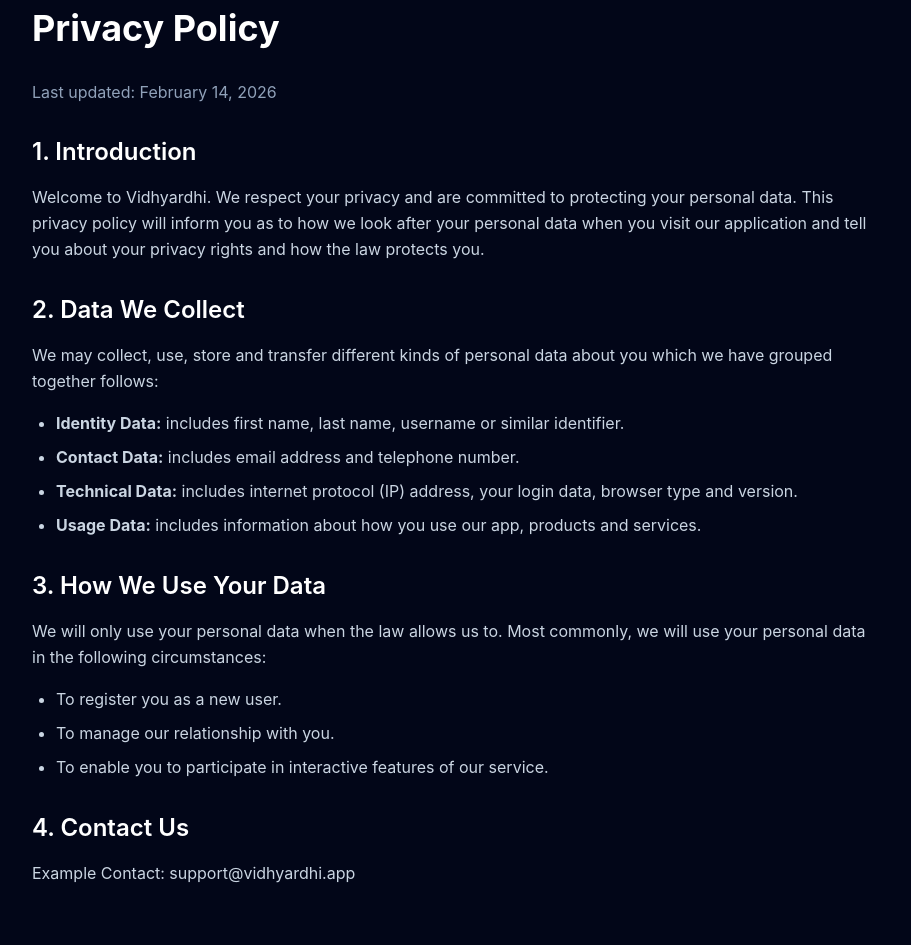
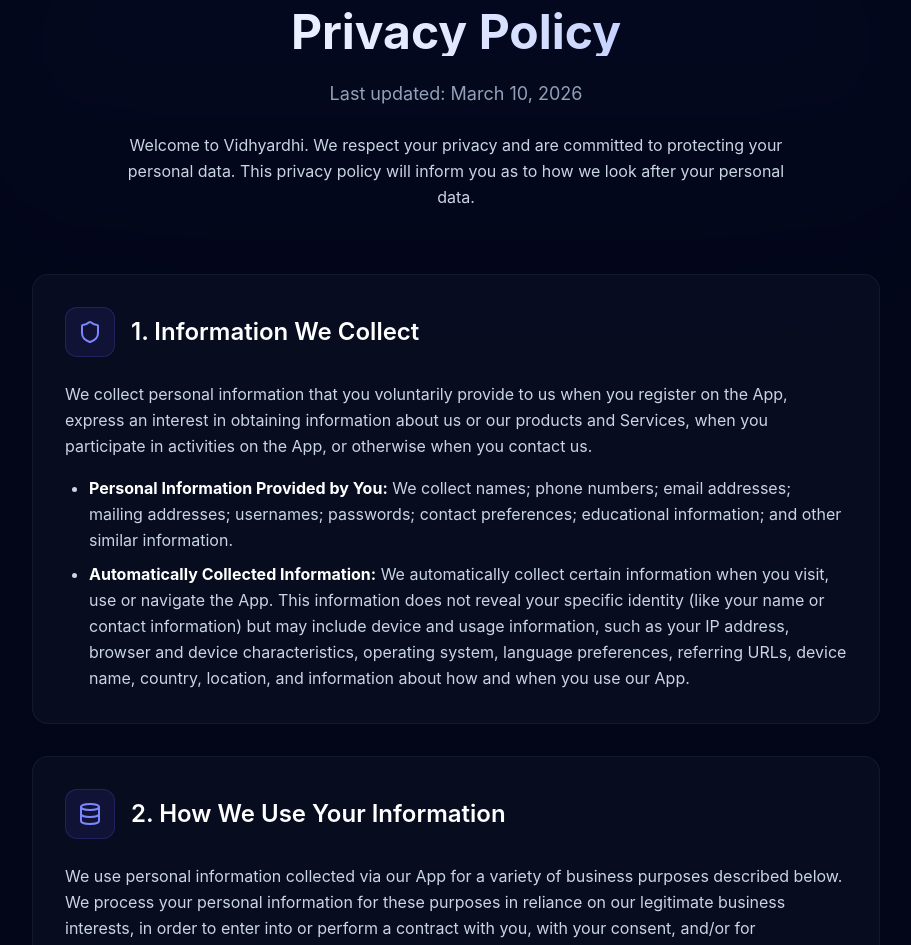
Before and after one commit to nayak-codes/vidhyardhi-web, a React (Vite) app in the folder vidhyardhi-web/: page /privacy in a window 1280 px wide. Shown: the part 120-1065 px from the top of the page, without its empty margins (184-1095 px from the left). Built offline with nearby package versions, Linux system fonts and the light colour scheme.

Commit message:
added privacy polucy

```diff
--- a/vidhyardhi-web/src/pages/PrivacyPolicy.tsx
+++ b/vidhyardhi-web/src/pages/PrivacyPolicy.tsx
@@ -1,51 +1,146 @@
 import { Navbar } from '../components/Navbar';
 import { Footer } from '../components/Footer';
+import { motion } from 'framer-motion';
+import { Shield, Lock, Eye, Database, UserCheck, Mail } from 'lucide-react';
 
 export function PrivacyPolicy() {
+    const sections = [
+        {
+            icon: Shield,
+            title: "1. Information We Collect",
+            content: (
+                <div className="space-y-4 text-slate-300">
+                    <p>We collect personal information that you voluntarily provide to us when you register on the App, express an interest in obtaining information about us or our products and Services, when you participate in activities on the App, or otherwise when you contact us.</p>
+                    <ul className="list-disc pl-6 space-y-2">
+                        <li><strong className="text-white">Personal Information Provided by You:</strong> We collect names; phone numbers; email addresses; mailing addresses; usernames; passwords; contact preferences; educational information; and other similar information.</li>
+                        <li><strong className="text-white">Automatically Collected Information:</strong> We automatically collect certain information when you visit, use or navigate the App. This information does not reveal your specific identity (like your name or contact information) but may include device and usage information, such as your IP address, browser and device characteristics, operating system, language preferences, referring URLs, device name, country, location, and information about how and when you use our App.</li>
+                    </ul>
+                </div>
+            )
+        },
+        {
+            icon: Database,
+            title: "2. How We Use Your Information",
+            content: (
+                <div className="space-y-4 text-slate-300">
+                    <p>We use personal information collected via our App for a variety of business purposes described below. We process your personal information for these purposes in reliance on our legitimate business interests, in order to enter into or perform a contract with you, with your consent, and/or for compliance with our legal obligations.</p>
+                    <ul className="list-disc pl-6 space-y-2">
+                        <li>To facilitate account creation and logon process.</li>
+                        <li>To provide and manage the Services (such as educational feeds, smart groups, and digital library access).</li>
+                        <li>To send administrative information to you, such as product, service, and new feature information and/or information about changes to our terms, conditions, and policies.</li>
+                        <li>To protect our Services (for example, fraud monitoring and prevention).</li>
+                    </ul>
+                </div>
+            )
+        },
+        {
+            icon: Eye,
+            title: "3. Information Sharing and Disclosure",
+            content: (
+                <div className="space-y-4 text-slate-300">
+                    <p>We only share information with your consent, to comply with laws, to provide you with services, to protect your rights, or to fulfill business obligations.</p>
+                    <p>We may process or share your data that we hold based on the following legal basis:</p>
+                    <ul className="list-disc pl-6 space-y-2">
+                        <li><strong className="text-white">Consent:</strong> We may process your data if you have given us specific consent to use your personal information.</li>
+                        <li><strong className="text-white">Legal Obligations:</strong> We may disclose your information where we are legally required to do so in order to comply with applicable law, governmental requests, a judicial proceeding, court order, or legal process.</li>
+                        <li><strong className="text-white">Vital Interests:</strong> We may disclose your information where we believe it is necessary to investigate, prevent, or take action regarding potential violations of our policies, suspected fraud, and situations involving potential threats to the safety of any person.</li>
+                    </ul>
+                </div>
+            )
+        },
+        {
+            icon: Lock,
+            title: "4. Data Security",
+            content: (
+                <div className="space-y-4 text-slate-300">
+                    <p>We aim to protect your personal information through a system of organizational and technical security measures.</p>
+                    <p>We have implemented appropriate technical and organizational security measures designed to protect the security of any personal information we process. However, despite our safeguards and efforts to secure your information, no electronic transmission over the Internet or information storage technology can be guaranteed to be 100% secure, so we cannot promise or guarantee that hackers, cybercriminals, or other unauthorized third parties will not be able to defeat our security, and improperly collect, access, steal, or modify your information.</p>
+                </div>
+            )
+        },
+        {
+            icon: UserCheck,
+            title: "5. Your Privacy Rights",
+            content: (
+                <div className="space-y-4 text-slate-300">
+                    <p>You may review, change, or terminate your account at any time.</p>
+                    <p>If you are a resident in the European Economic Area (EEA) or UK and you believe we are unlawfully processing your personal information, you also have the right to complain to your local data protection supervisory authority.</p>
+                    <p><strong>Account Information:</strong> If you would at any time like to review or change the information in your account or terminate your account, you can log in to your account settings and update your user profile. Upon your request to terminate your account, we will deactivate or delete your account and information from our active databases.</p>
+                </div>
+            )
+        },
+        {
+            icon: Mail,
+            title: "6. Contact Us",
+            content: (
+                <div className="space-y-4 text-slate-300">
+                    <p>If you have questions or comments about this policy, you may email us at:</p>
+                    <div className="bg-slate-950 border border-slate-800 rounded-lg p-4 inline-block mt-2">
+                        <p className="text-white font-medium">support@vidhyardhi.app</p>
+                    </div>
+                </div>
+            )
+        }
+    ];
+
     return (
         <div className="min-h-screen bg-slate-950 text-slate-100 font-sans selection:bg-indigo-500/30">
             <Navbar />
-            <div className="container mx-auto px-6 py-32 max-w-4xl">
-                <h1 className="text-4xl font-bold mb-8 text-white">Privacy Policy</h1>
-                <p className="text-slate-400 mb-8">Last updated: February 14, 2026</p>
 
-                <div className="space-y-8 text-slate-300 leading-relaxed">
-                    <section>
-                        <h2 className="text-2xl font-semibold text-white mb-4">1. Introduction</h2>
-                        <p>
-                            Welcome to Vidhyardhi. We respect your privacy and are committed to protecting your personal data.
-                            This privacy policy will inform you as to how we look after your personal data when you visit our
-                            application and tell you about your privacy rights and how the law protects you.
+            <div className="relative pt-32 pb-20 overflow-hidden">
+                {/* Background decorative elements */}
+                <div className="absolute top-0 left-1/2 -translate-x-1/2 w-[1000px] h-[500px] opacity-20 pointer-events-none">
+                    <div className="absolute inset-0 bg-gradient-to-b from-indigo-500/20 to-transparent blur-3xl rounded-full mix-blend-screen" />
+                </div>
+
+                <div className="container mx-auto px-6 relative z-10 max-w-4xl">
+                    <motion.div
+                        initial={{ opacity: 0, y: 20 }}
+                        animate={{ opacity: 1, y: 0 }}
+                        transition={{ duration: 0.5 }}
+                        className="text-center mb-16"
+                    >
+                        <h1 className="text-4xl md:text-5xl font-bold mb-6 text-transparent bg-clip-text bg-gradient-to-r from-white via-indigo-100 to-indigo-300">
+                            Privacy Policy
+                        </h1>
+                        <p className="text-slate-400 text-lg">
+                            Last updated: March 10, 2026
                         </p>
-                    </section>
+                        <p className="mt-6 text-slate-300 max-w-2xl mx-auto leading-relaxed">
+                            Welcome to Vidhyardhi. We respect your privacy and are committed to protecting your personal data. This privacy policy will inform you as to how we look after your personal data.
+                        </p>
+                    </motion.div>
 
-                    <section>
-                        <h2 className="text-2xl font-semibold text-white mb-4">2. Data We Collect</h2>
-                        <p className="mb-4">We may collect, use, store and transfer different kinds of personal data about you which we have grouped together follows:</p>
-                        <ul className="list-disc pl-6 space-y-2">
-                            <li><strong>Identity Data:</strong> includes first name, last name, username or similar identifier.</li>
-                            <li><strong>Contact Data:</strong> includes email address and telephone number.</li>
-                            <li><strong>Technical Data:</strong> includes internet protocol (IP) address, your login data, browser type and version.</li>
-                            <li><strong>Usage Data:</strong> includes information about how you use our app, products and services.</li>
-                        </ul>
-                    </section>
+                    <div className="space-y-8">
+                        {sections.map((section, index) => {
+                            const Icon = section.icon;
+                            return (
+                                <motion.section
+                                    key={index}
+                                    initial={{ opacity: 0, y: 20 }}
+                                    whileInView={{ opacity: 1, y: 0 }}
+                                    viewport={{ once: true, margin: "-50px" }}
+                                    transition={{ duration: 0.5, delay: index * 0.1 }}
+                                    className="bg-slate-900/40 border border-white/5 rounded-2xl p-8 hover:bg-slate-900/60 transition-colors duration-300 relative overflow-hidden group"
+                                >
+                                    {/* Hover gradient effect */}
+                                    <div className="absolute inset-0 bg-gradient-to-r from-indigo-500/5 to-purple-500/5 opacity-0 group-hover:opacity-100 transition-opacity duration-500" />
 
-                    <section>
-                        <h2 className="text-2xl font-semibold text-white mb-4">3. How We Use Your Data</h2>
-                        <p>
-                            We will only use your personal data when the law allows us to. Most commonly, we will use your personal data in the following circumstances:
-                        </p>
-                        <ul className="list-disc pl-6 space-y-2 mt-4">
-                            <li>To register you as a new user.</li>
-                            <li>To manage our relationship with you.</li>
-                            <li>To enable you to participate in interactive features of our service.</li>
-                        </ul>
-                    </section>
-
-                    <section>
-                        <h2 className="text-2xl font-semibold text-white mb-4">4. Contact Us</h2>
-                        <p>Example Contact: support@vidhyardhi.app</p>
-                    </section>
+                                    <div className="relative z-10">
+                                        <div className="flex items-center gap-4 mb-6">
+                                            <div className="p-3 bg-indigo-500/10 rounded-xl border border-indigo-500/20">
+                                                <Icon className="w-6 h-6 text-indigo-400" />
+                                            </div>
+                                            <h2 className="text-2xl font-semibold text-white">{section.title}</h2>
+                                        </div>
+                                        <div className="text-base leading-relaxed">
+                                            {section.content}
+                                        </div>
+                                    </div>
+                                </motion.section>
+                            );
+                        })}
+                    </div>
                 </div>
             </div>
             <Footer />
```
